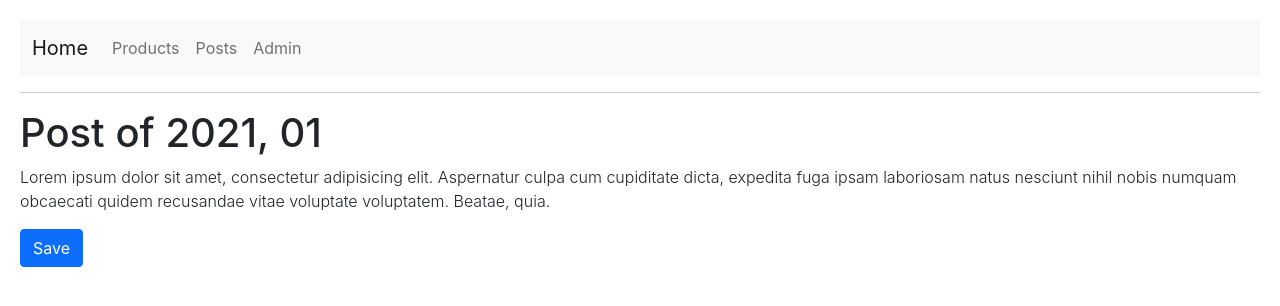
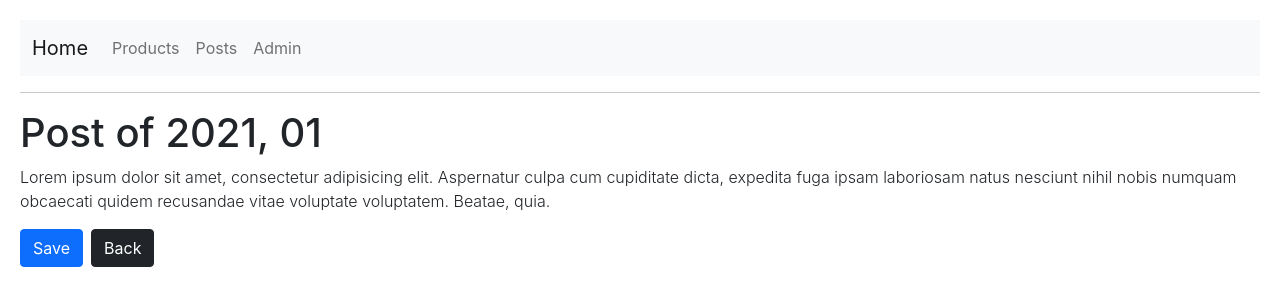
Before and after one commit to anasabufarraj/hello_react_router, a React (Create React App) app: page /posts/2021/01 in a window 1280 px wide. Shown: the top 306 px of the page. Built offline with nearby package versions, Linux system fonts and the light colour scheme.

Commit message:
Add back buttons

```diff
--- a/prettier.config.js
+++ b/prettier.config.js
@@ -3,5 +3,5 @@ module.exports = {
   tabWidth: 2,
   semi: true,
   singleQuote: true,
-  printWidth: 110,
+  printWidth: 90,
 };
--- a/src/App.js
+++ b/src/App.js
@@ -18,7 +18,7 @@ class App extends React.Component {
         <div className="fw-light">
           <Switch>
             <Route path="/products/:id" component={ProductDetails} />
-            <Route path="/products" render={(props) => <Products prop="hello" {...props} />} />
+            <Route path="/products" component={Products} />} />
             <Route path="/posts/:year/:month" component={PostDetails} />
             <Route path="/posts" component={Posts} />
             <Route path="/admin" component={Dashboard} />
--- a/src/components/postDetails.jsx
+++ b/src/components/postDetails.jsx
@@ -1,4 +1,5 @@
 import { Component } from 'react';
+import { Link } from 'react-router-dom';
 
 class PostDetails extends Component {
   handleSave = () => {
@@ -12,13 +13,16 @@ class PostDetails extends Component {
           Post of {this.props.match.params.year}, {this.props.match.params.month}
         </h1>
         <p>
-          Lorem ipsum dolor sit amet, consectetur adipisicing elit. Aspernatur culpa cum cupiditate dicta,
-          expedita fuga ipsam laboriosam natus nesciunt nihil nobis numquam obcaecati quidem recusandae vitae
-          voluptate voluptatem. Beatae, quia.
+          Lorem ipsum dolor sit amet, consectetur adipisicing elit. Aspernatur culpa cum
+          cupiditate dicta, expedita fuga ipsam laboriosam natus nesciunt nihil nobis
+          numquam obcaecati quidem recusandae vitae voluptate voluptatem. Beatae, quia.
         </p>
         <button className="btn btn-primary" onClick={this.handleSave}>
           Save
         </button>
+        <Link className="btn btn-dark mx-2" to="/posts">
+          Back
+        </Link>
       </div>
     );
   }
--- a/src/components/productDetails.jsx
+++ b/src/components/productDetails.jsx
@@ -1,4 +1,5 @@
 import { Component } from 'react';
+import { Link } from 'react-router-dom';
 
 class ProductDetails extends Component {
   handleSave = () => {
@@ -10,13 +11,16 @@ class ProductDetails extends Component {
       <div>
         <h1>Product {this.props.match.params.id} Details</h1>
         <p>
-          Lorem ipsum dolor sit amet, consectetur adipisicing elit. Consequatur culpa dolor excepturi
-          explicabo modi mollitia natus obcaecati quia quo, sunt temporibus ullam? Cumque doloremque et id
-          magnam mollitia nisi voluptatibus!
+          Lorem ipsum dolor sit amet, consectetur adipisicing elit. Consequatur culpa
+          dolor excepturi explicabo modi mollitia natus obcaecati quia quo, sunt
+          temporibus ullam? Cumque doloremque et id magnam mollitia nisi voluptatibus!
         </p>
         <button className="btn btn-primary" onClick={this.handleSave}>
           Save
         </button>
+        <Link className="btn btn-dark mx-2" to="/products">
+          Back
+        </Link>
       </div>
     );
   }
```
